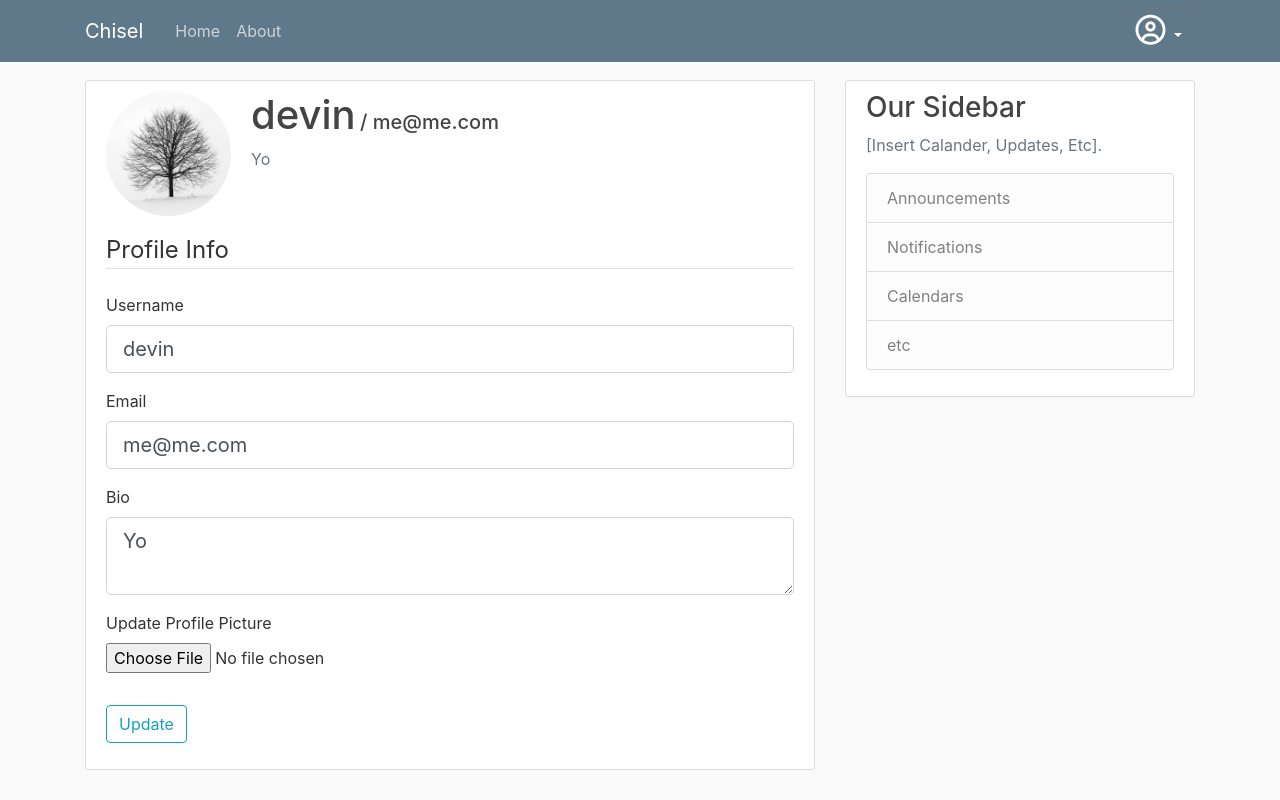
After one commit to BenRushin/CS1530Chisel, a Flask app: page /profile in a window 1280 px wide. The commit adds this page. Run offline with Flask 2, Linux system fonts and the light colour scheme; a user stored in the database is signed in; some libraries are stand-ins or nearby versions.

Commit message:
customer profile created, bio added

```diff
--- a/chisel/forms.py
+++ b/chisel/forms.py
@@ -1,6 +1,8 @@
 from flask_wtf import FlaskForm
+from flask_wtf.file import FileField, FileAllowed
+from flask_login import current_user
 from chisel.models.Customer import Customer
-from wtforms import StringField, PasswordField, SubmitField, BooleanField
+from wtforms import StringField, PasswordField, SubmitField, BooleanField, TextAreaField
 from wtforms.validators import DataRequired, Length, Email, EqualTo, ValidationError
 
 
@@ -25,11 +27,33 @@ class RegistrationForm(FlaskForm):
             raise ValidationError('This email is already taken.')
 
 
-
-
 class LoginForm(FlaskForm):
     email = StringField('Email',
                         validators=[DataRequired(), Email()])
     password = PasswordField('Password', validators=[DataRequired()])
     remember = BooleanField('Remember Me')
     submit = SubmitField('Login')
+
+
+
+class UpdateProfileForm(FlaskForm):
+    username = StringField('Username',
+                           validators=[DataRequired(), Length(min=2, max=20)])
+    email = StringField('Email',
+                        validators=[DataRequired(), Email()])
+    bio = TextAreaField('Bio',
+                           validators=[DataRequired(), Length(min=0, max=300)])
+    picture = FileField('Update Profile Picture', validators=[FileAllowed(['jpg', 'png'])])
+    submit = SubmitField('Update')
+
+    def validate_username(self, username):
+        if username.data != current_user.username:
+            customer = Customer.query.filter_by(username=username.data).first()
+            if customer:
+                raise ValidationError('That username is already taken.')
+
+    def validate_email(self, email):
+        if email.data != current_user.email:
+            customer = Customer.query.filter_by(email=email.data).first()
+            if customer:
+                raise ValidationError('That email is already taken.')
--- a/chisel/models/Customer.py
+++ b/chisel/models/Customer.py
@@ -1,12 +1,14 @@
 from flask_sqlalchemy import SQLAlchemy
 from flask_login import UserMixin
-from chisel import db, login_manager
+from chisel import app, db, login_manager
 
 class Customer(db.Model, UserMixin):
     id = db.Column(db.Integer, primary_key = True)
     username = db.Column(db.String(80), unique=True, nullable=False)
     email = db.Column(db.String(120), unique=True, nullable=False)
     password = db.Column(db.String(60), nullable=False)
+    bio = db.Column(db.String(300), nullable=False)
+    image_file = db.Column(db.String(20), nullable=False, default='default.jpg')
 
     def __repr__(self):
         return '<User %r>' % self.username
--- a/chisel/routes.py
+++ b/chisel/routes.py
@@ -1,12 +1,16 @@
+import os, secrets
 from flask import Flask, render_template, url_for, flash, send_from_directory, session, request, redirect
-from flask_login import login_user, logout_user, login_required
+from flask_login import login_user, logout_user, login_required, current_user
 from chisel import app, db, bcrypt
 from chisel.models.Customer import Customer
-from chisel.forms import RegistrationForm, LoginForm
+from chisel.forms import RegistrationForm, LoginForm, UpdateProfileForm
+from PIL import Image
 
 @app.route('/')
 @app.route('/login', methods=['GET', 'POST'])
 def login():
+    if current_user.is_authenticated:
+        return redirect(url_for('dashboard'))
     form = LoginForm()
     if form.validate_on_submit():
         customer = Customer.query.filter_by(email=form.email.data).first()
@@ -22,10 +26,12 @@ def login():
 
 @app.route("/register", methods=['GET', 'POST'])
 def register():
+    if current_user.is_authenticated:
+        return redirect(url_for('dashboard'))
     form = RegistrationForm()
     if form.validate_on_submit():
         hashed_pw = bcrypt.generate_password_hash(form.password.data).decode('utf-8')
-        customer = Customer(username=form.username.data, email=form.email.data, password=hashed_pw)
+        customer = Customer(username=form.username.data, email=form.email.data, password=hashed_pw, bio="")
         db.session.add(customer)
         db.session.commit()
         flash(f'Welcome to Chisel, {form.username.data}!', 'success')
@@ -44,7 +50,43 @@ def logout():
     logout_user()
     return redirect(url_for('login'))
 
-@app.route("/account")
+
+
+
+
+
+def save_picture(form_picture):
+    random_hex = secrets.token_hex(8)
+    _, f_ext = os.path.splitext(form_picture.filename)
+    picture = random_hex + f_ext
+    pic_path = os.path.join(app.root_path, 'static/images/profile_pics/', picture)
+
+    output_size = (161, 161)
+    i = Image.open(form_picture)
+    i.thumbnail(output_size)
+    i.save(pic_path)
+
+    return picture
+
+
+@app.route("/profile", methods=['GET', 'POST'])
 @login_required
-def account():
-    return render_template('dashboard.html', title='Account')
+def profile():
+    form = UpdateProfileForm()
+    if form.validate_on_submit():
+        if form.picture.data:
+            picture_file = save_picture(form.picture.data)
+            current_user.image_file = picture_file
+        current_user.username = form.username.data
+        current_user.email = form.email.data
+        current_user.bio = form.bio.data
+        db.session.commit()
+        flash('Your profile has been updated!', 'success')
+        return redirect(url_for('profile'))
+    elif request.method == 'GET':
+        form.username.data = current_user.username
+        form.email.data = current_user.email
+        form.bio.data = current_user.bio
+    image_file = url_for('static', filename='images/profile_pics/'+current_user.image_file)
+    return render_template('profile.html', title='Your Profile',
+                           image_file=image_file, form=form)
--- a/chisel/static/login.css
+++ b/chisel/static/login.css
@@ -74,7 +74,7 @@ form .error {
 /* dumbell image will only display if screen size >= 1024px */
 @media (max-width: 1024px) {
   body {
-  background-color: #18191df5 !important;
+  background-color: #5f788a !important;
   }
 }
 @media (min-width: 1024px) {
--- a/chisel/templates/dashboard.html
+++ b/chisel/templates/dashboard.html
@@ -38,9 +38,9 @@
                         <i class='far fa-user-circle' style='font-size:30px'></i>
                     </button>
                     <div class="dropdown-menu dropdown-menu-right ">
-                      <button class="dropdown-item" type="button">Your Profile</button>
-                      <button class="dropdown-item" type="button">Your Workout History</button>
-                      <button class="dropdown-item" type="button">Your Settings</button>
+                      <a class="dropdown-item" href="{{ url_for('profile') }}">Your Profile</button>
+                      <a class="dropdown-item" href="#">Your Workout History</button>
+                      <a class="dropdown-item" href="#">Your Settings</button>
                       <div class="dropdown-divider"></div>
                       <a class="dropdown-item" href="{{ url_for('logout') }}">Log Out</a>
                     </div>
@@ -48,16 +48,13 @@
 
                   <!-- unpack dropdown menu when on mobile...not the neatest code, but...-->
                     <div id="unpack-menu">
-                        <a class="nav-item nav-link" href="{{ url_for('dashboard') }}">Your Profile</a>
+                        <a class="nav-item nav-link" href="{{ url_for('profile') }}">Your Profile</a>
                         <a class="nav-item nav-link" href="{{ url_for('dashboard') }}">Your Workout History</a>
                         <a class="nav-item nav-link" href="{{ url_for('dashboard') }}">Your Settings</a>
                         <hr>
-                        <a class="nav-item nav-link" href="{{ url_for('dashboard') }}">Log Out</a>
+                        <a class="nav-item nav-link" href="{{ url_for('logout') }}">Log Out</a>
                     </div>
 
-
-                <!-- <a class="nav-item nav-link" href="{{ url_for('account') }}">Account</a> -->
-                <!-- <a class="nav-item nav-link btn" href="{{ url_for('logout') }}"><i class='far fa-user-circle' style='font-size:26px'></i></a> -->
             </div>
           </div>
         </div>
--- /dev/null
+++ b/chisel/templates/profile.html
@@ -0,0 +1,76 @@
+{% extends "dashboard.html" %}
+{% block content %}
+
+    <div class="content-section">
+      <div class="media">
+        <img class="rounded-circle account-img" src="{{ image_file }}">
+        <div class="media-body">
+          <h2 style="display: inline-block;" class="account-heading">{{ current_user.username }}</h2>
+          <h5 style="display: inline-block;">/ {{ current_user.email }}</h5>
+          <p class="text-secondary">{{ current_user.bio }}</p>
+        </div>
+      </div>
+        <form method="POST" action="" enctype="multipart/form-data">
+            {{ form.hidden_tag() }}
+            <fieldset class="form-group">
+                <legend class="border-bottom mb-4">Profile Info</legend>
+                <div class="form-group">
+                    {{ form.username.label(class="form-control-label") }}
+
+                    {% if form.username.errors %}
+                        {{ form.username(class="form-control form-control-lg is-invalid") }}
+                        <div class="invalid-feedback">
+                            {% for error in form.username.errors %}
+                                <span>{{ error }}</span>
+                            {% endfor %}
+                        </div>
+                    {% else %}
+                        {{ form.username(class="form-control form-control-lg") }}
+                    {% endif %}
+                </div>
+                <div class="form-group">
+                    {{ form.email.label(class="form-control-label") }}
+                    {% if form.email.errors %}
+                        {{ form.email(class="form-control form-control-lg is-invalid") }}
+                        <div class="invalid-feedback">
+                            {% for error in form.email.errors %}
+                                <span>{{ error }}</span>
+                            {% endfor %}
+                        </div>
+                    {% else %}
+                        {{ form.email(class="form-control form-control-lg") }}
+                    {% endif %}
+                </div>
+
+                <div class="form-group">
+                    {{ form.bio.label(class="form-control-label") }}
+                    {% if form.bio.errors %}
+                        {{ form.bio(class="form-control form-control-lg is-invalid") }}
+                        <div class="invalid-feedback">
+                            {% for error in form.bio.errors %}
+                                <span>{{ error }}</span>
+                            {% endfor %}
+                        </div>
+                    {% else %}
+                        {{ form.bio(class="form-control form-control-lg") }}
+                    {% endif %}
+                </div>
+
+                <div class="form-group">
+                    {{ form.picture.label() }}
+                    {{ form.picture(class="form-control-file") }}
+                    {% if form.picture.errors %}
+                        {% for error in form.picture.errors %}
+                            <span class="text-danger">{{ error }}</span></br>
+                        {% endfor %}
+                    {% endif %}
+                </div>
+            </fieldset>
+            <div class="form-group">
+                {{ form.submit(class="btn btn-outline-info") }}
+            </div>
+        </form>
+    </div>
+
+
+{% endblock content %}
```
Also changed, not shown: chisel/chisel.db, chisel/static/images/profile_pics/default.jpg (added).
